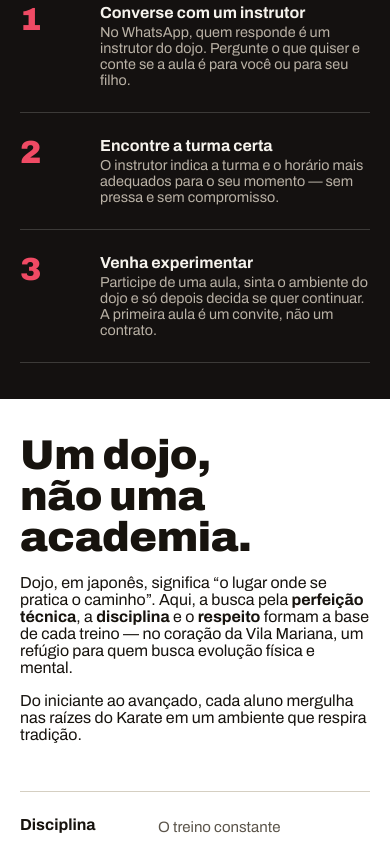
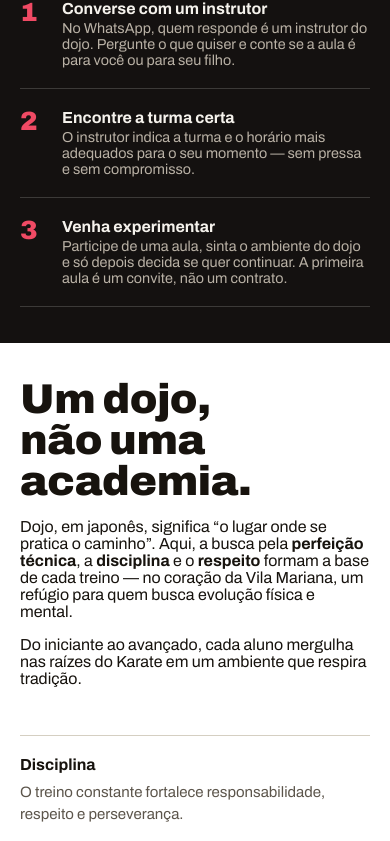
Before and after one commit to rikicx/mushinkan, a Next.js app: page / in a window 390 px wide. Shown: the part 3596-4437 px from the top of the page. Built offline with nearby package versions, Linux system fonts and the light colour scheme; a web font is replaced by a local one.

Commit message:
fix: refine mobile layout and instructor content

```diff
--- a/src/app/pages.module.css
+++ b/src/app/pages.module.css
@@ -1140,6 +1140,22 @@
 }
 
 @media (max-width: 640px) {
+  .firstLessonGrid .step {
+    grid-template-columns: 32px minmax(0, 1fr);
+    gap: 10px;
+    padding: 20px 0;
+  }
+
+  .firstLessonGrid .stepNumber {
+    font-size: 1.65rem;
+  }
+
+  .dojoStatementGrid .benefitItem {
+    grid-template-columns: 1fr;
+    gap: 8px;
+    padding: 20px 0;
+  }
+
   .trustItem {
     min-width: 0;
     padding: 13px 14px;
--- a/src/components/SiteFooter.module.css
+++ b/src/components/SiteFooter.module.css
@@ -119,3 +119,28 @@
     text-align: left;
   }
 }
+
+@media (max-width: 640px) {
+  .inner {
+    justify-items: center;
+    text-align: center;
+  }
+
+  .inner > :first-child {
+    text-align: center;
+  }
+
+  .logo {
+    margin-inline: auto;
+  }
+
+  .column {
+    align-items: center;
+    text-align: center;
+  }
+
+  .credit {
+    justify-self: center;
+    text-align: center;
+  }
+}
--- a/src/data/site.ts
+++ b/src/data/site.ts
@@ -585,7 +585,8 @@ export const senseis: Sensei[] = [
     },
     role: "Instrutor",
     tier: "support",
-    summary: "Instrutor do Mushinkan, participa da formação técnica dos alunos.",
+    summary:
+      "Aluno do Sensei Carlos Rocha desde 2002. Tricampeão paulista de kumite na categoria master, em 2023, 2024 e 2025, e campeão paulista de kata na categoria master em 2025. Participou de dois cursos de aperfeiçoamento no Hombu Dojo, em Tóquio, em 2023 e 2025.",
     image: yata(
       "19c3bf3d67fddd78f7cc802444aed119f835a2228345be18dc6337e4895031a9"
     )
```
